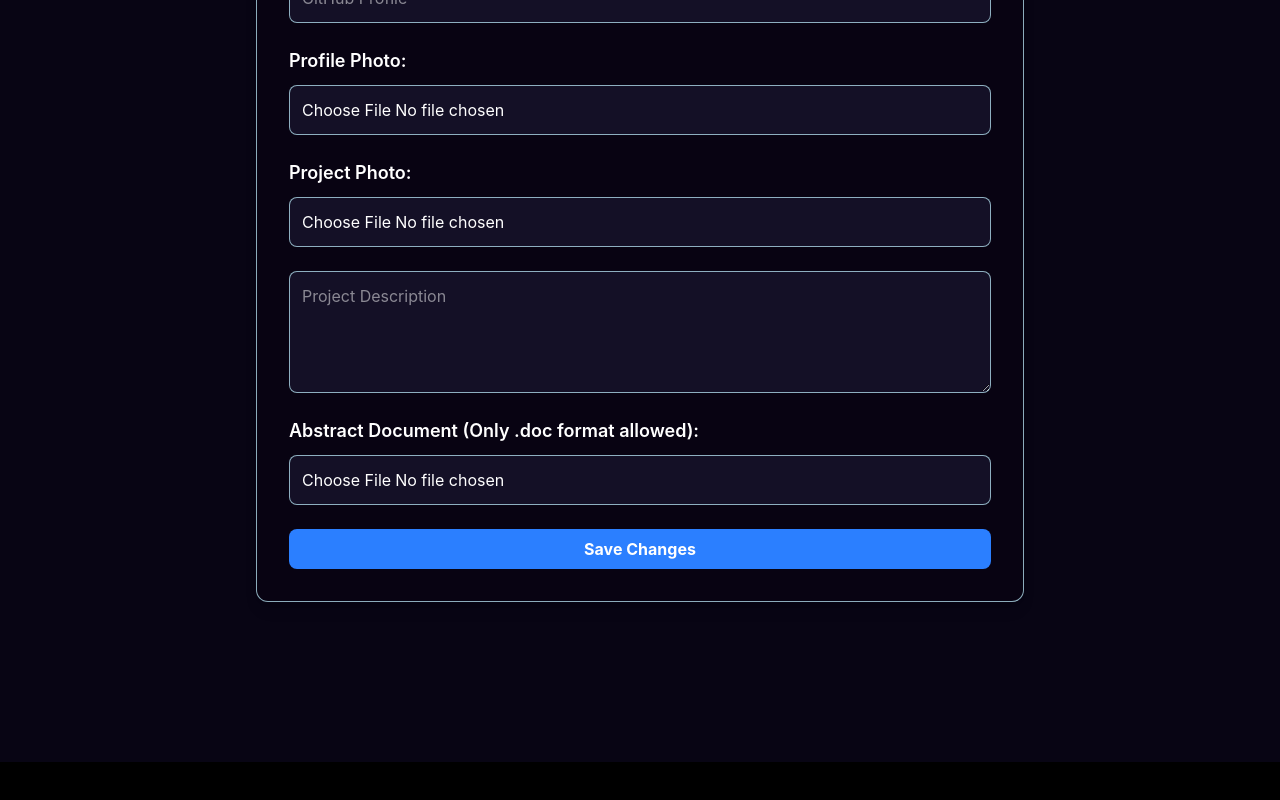
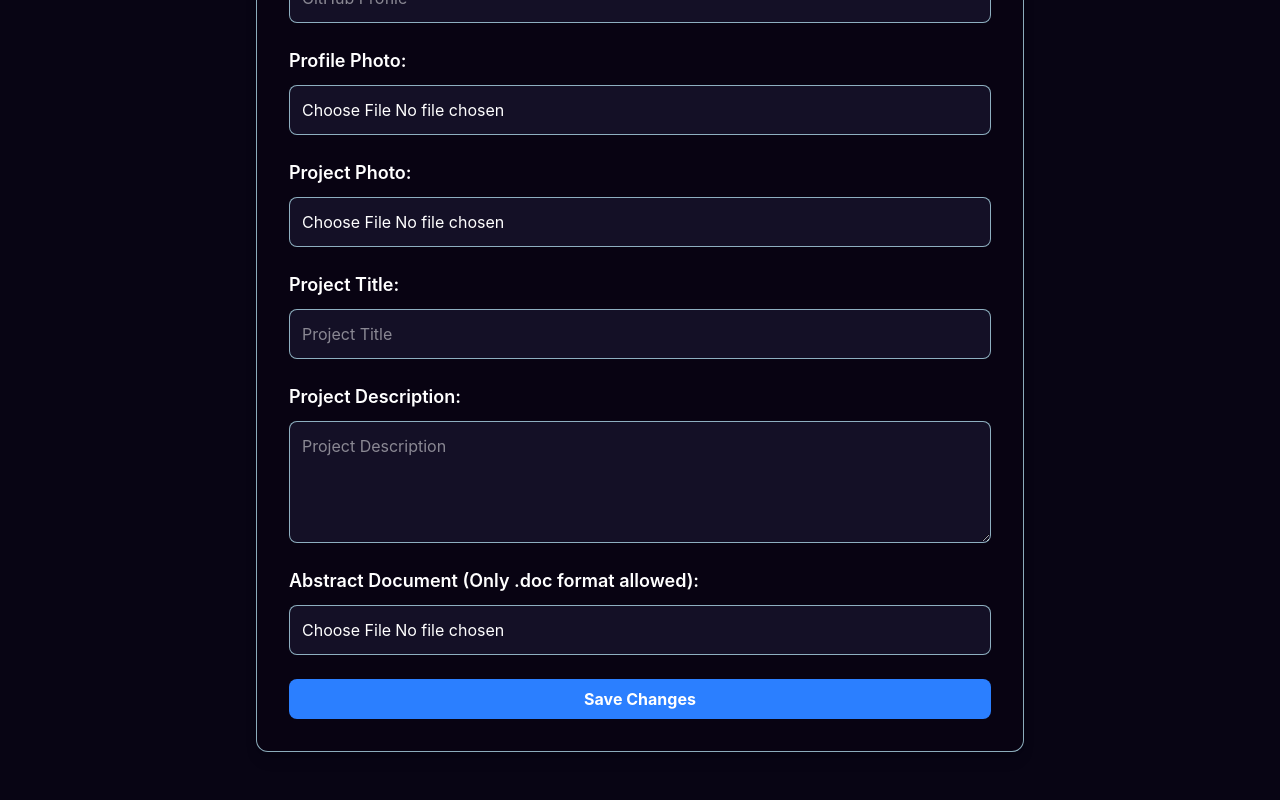
Before and after one commit to Dhruva-D/Corsit, a React (Vite) app in the folder client/: page /edit-profile in a window 1280 px wide. Shown: the part 758-1558 px from the top of the page. Before the commit the page ends 1520 px from the top, so only its background shows below. Built offline with nearby package versions, Linux system fonts and the light colour scheme; no server answers.

Commit message:
fixed bugs

```diff
--- a/client/src/components/Profile/Editprofile.jsx
+++ b/client/src/components/Profile/Editprofile.jsx
@@ -14,7 +14,8 @@ const EditProfile = () => {
     profilePhoto: '',
     projectPhoto: '',
     projectDescription: '',
-    abstractDoc: ''
+    abstractDoc: '',
+    projectTitle: ''
   });
 
   const [preview, setPreview] = useState({ profilePhoto: '', projectPhoto: '' });
@@ -116,12 +117,19 @@ const EditProfile = () => {
               {preview.projectPhoto && <img src={preview.projectPhoto} alt="Project" className="preview-image" />}
             </div>
 
+            <div className="section">
+            <label className="text-lg font-semibold">Project Title:</label>
+            <input type="text" name="projectTitle" value={userData.projectTitle} onChange={handleChange} placeholder="Project Title" className="input-field" required />
+            </div>
+
+            <div className="section">
+            <label className="text-lg font-semibold">Project Description:</label>
             <textarea name="projectDescription" value={userData.projectDescription} onChange={handleChange} placeholder="Project Description" className="input-field" rows="4" />
+            </div>
 
             <div className="section">
               <label className="text-lg font-semibold">Abstract Document (Only .doc format allowed):</label>
               <input type="file" name="abstractDoc" onChange={handleFileChange} className="input-file" accept=".doc,.docx" />
-
             </div>
 
             <button type="submit" className="bg-blue-500 hover:bg-blue-600 text-white font-bold py-2 px-4 rounded-lg">Save Changes</button>
--- a/client/src/components/Profile/Profile.jsx
+++ b/client/src/components/Profile/Profile.jsx
@@ -83,7 +83,8 @@ const Profile = () => {
               />
             </div>
             <div className="w-2/3">
-              <h3 className="text-2xl font-semibold">Project Description:</h3>
+              <h3 className="text-2xl font-semibold">Project Title:  {userData.projectTitle}</h3>
+              <h3 className="text-2xl font-semibold mt-4">Project Description:</h3>
               <p className="text-gray-300 mt-2">{userData.projectDescription}</p>
               {userData.abstractDoc && (
                 <div className="mt-4">
--- a/client/src/components/Projects/Projects.jsx
+++ b/client/src/components/Projects/Projects.jsx
@@ -37,19 +37,19 @@ const Projects = () => {
                 />
               </div>
               <div className="p-6">
-                <h2 className="text-3xl font-bold text-orange-400">{project.name}</h2>
+                <h2 className="text-3xl font-bold text-orange-400">{project.projectTitle}</h2>
                 <p className="text-gray-300 mt-3 text-lg">{project.projectDescription}</p>
                 <p className="text-gray-400 mt-2">By: {project.name}</p>
 
                 {/* Download Abstract Link */}
                 <a
                   href={`http://localhost:5000/${project.abstractDoc}`}
-                  download
 
                   className="mt-4 px-4 py-2 bg-orange-500 text-black font-bold rounded-lg hover:bg-orange-600 transition inline-block"
                 >
                   Download Abstract
                 </a>
+
               </div>
             </div>
           ))}
```
Also changed, not shown: 3 other files (tests, documents, lock files or other folders). Lines whose indentation alone changed are shown as unchanged.
